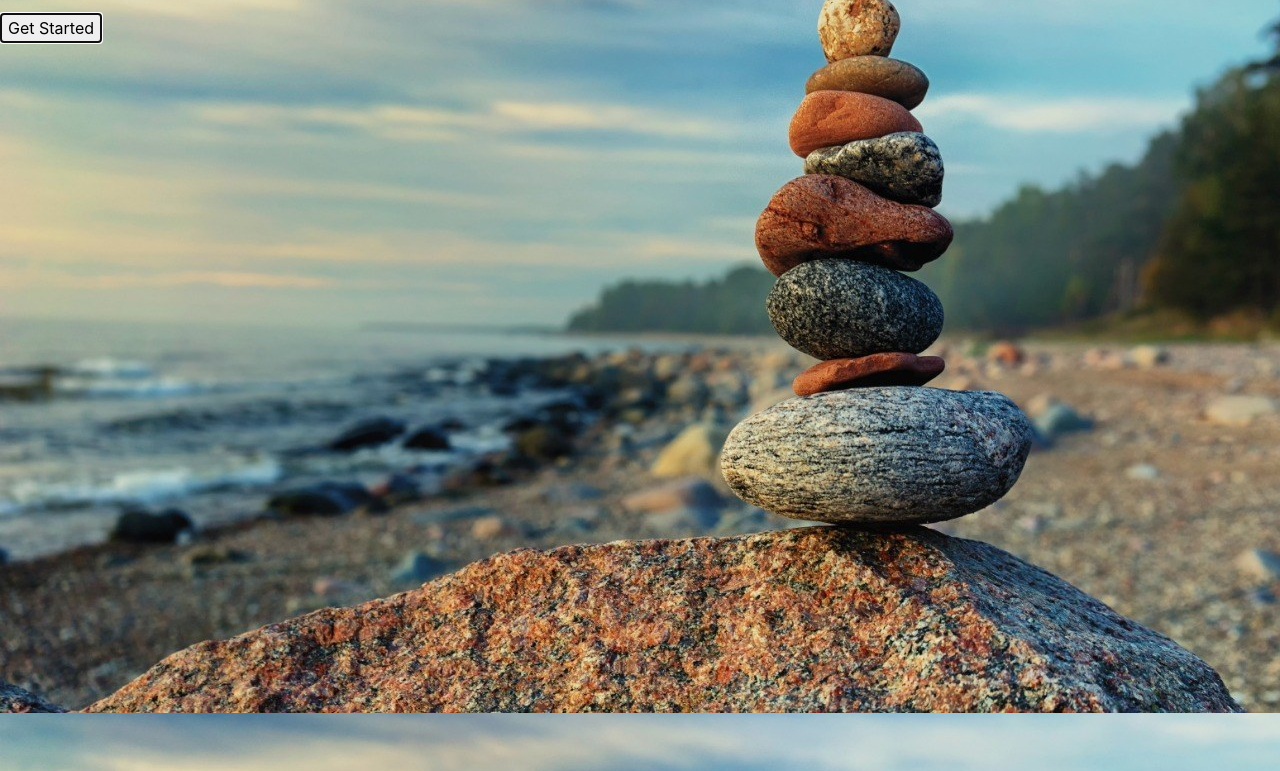
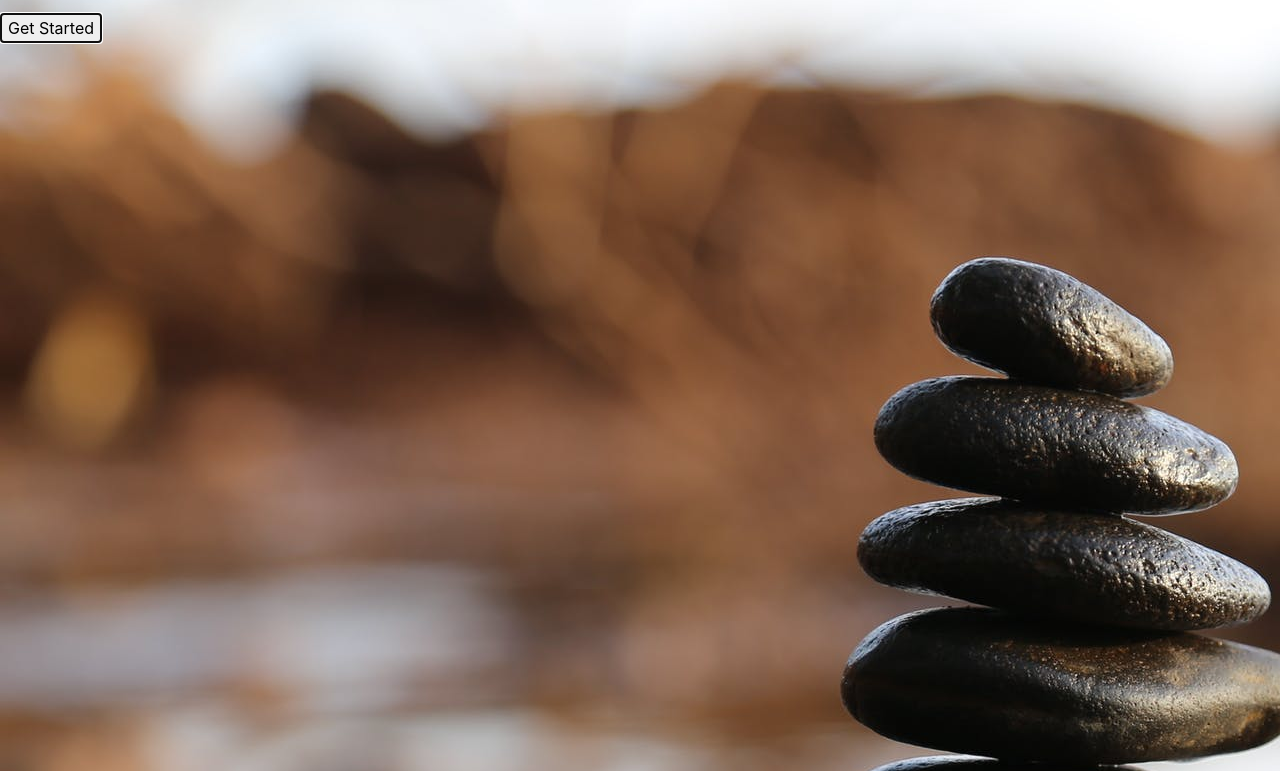
Before and after one commit to GoblinNugget/chill-space, a plain HTML site: page index.html in a window 1280 px wide. Shown: the part 108-879 px from the top of the page. Drawn offline with nearby package versions, Linux system fonts and the light colour scheme.

```diff
--- a/assets/css/stylesheet.css
+++ b/assets/css/stylesheet.css
@@ -1,5 +1,5 @@
 .index-image {
-    background-image: url("../images/balancing-stones.jpg");
+    background-image: url("../images/index-cover-photo.jpeg");
     background-image: no-repeat;
     background-image: center;
     background-color: #15BFF0;
```
Also changed, not shown: assets/images/balancing-stones.jpg (deleted), assets/images/index-cover-photo.jpeg (added), assets/images/index-html-section-2.png (added), assets/images/tutorials-section-1.png (added), assets/images/tutorials-section-2.png (added), 1 other file.
